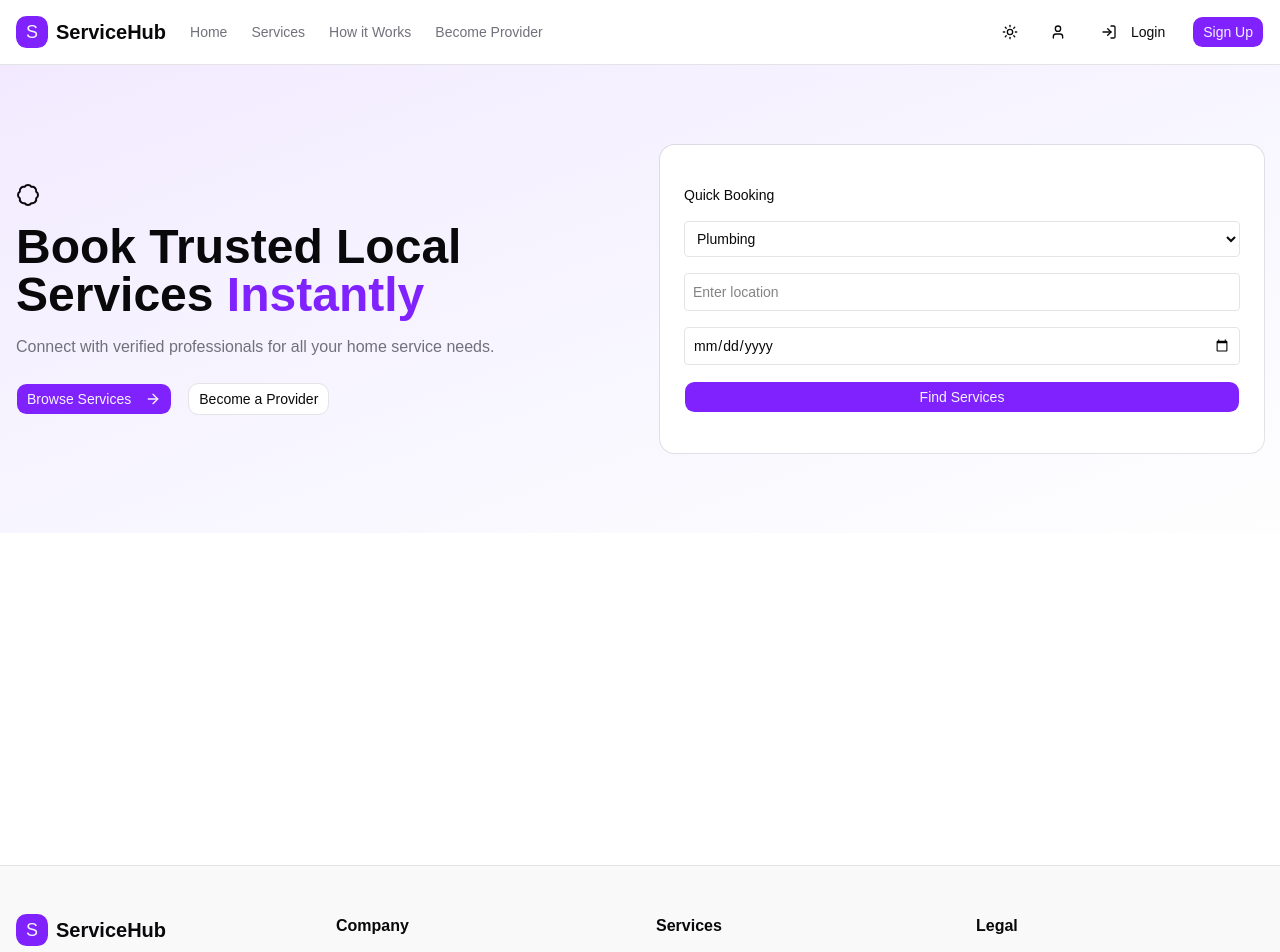
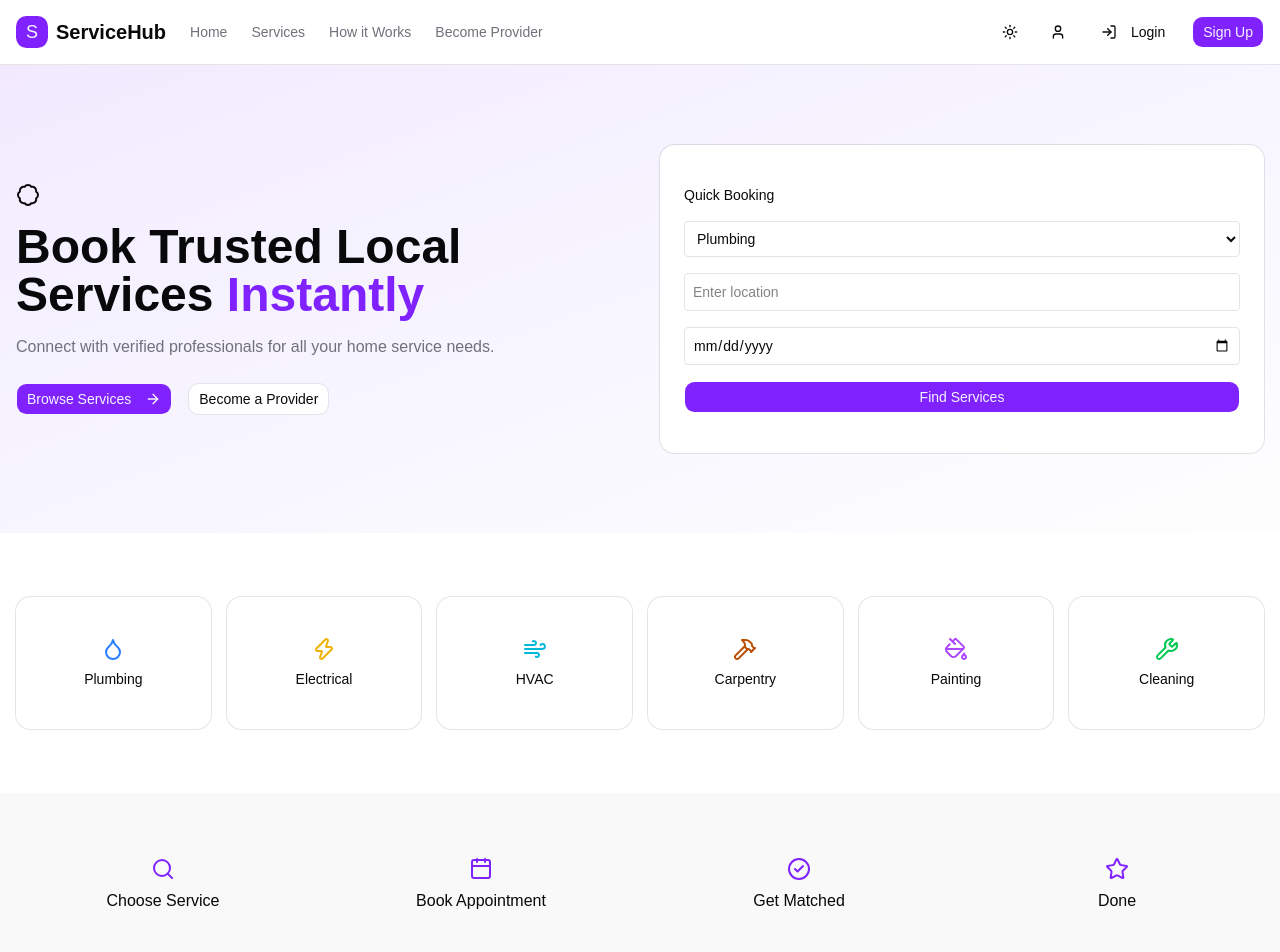
Before and after one commit to krishnaptl04/ServiceHub_Frontend, a React (Vite) app: page /home in a window 1280 px wide. Shown: the top 952 px of the page. Built offline with nearby package versions, Linux system fonts and the light colour scheme.

Commit message:
feat: add Categories and HowItsWorks components to Home page

```diff
--- /dev/null
+++ b/src/Features/Home/components/Categories.tsx
@@ -0,0 +1,56 @@
+import { Card, CardContent } from "@/components/ui/card"
+import { Droplet, Hammer, PaintBucket, Wind, Wrench, Zap } from "lucide-react"
+
+const Categories = () => {
+  return (
+    <div>
+      <section className="py-16">
+        <div className="container mx-auto grid grid-cols-2 gap-4 px-4 md:grid-cols-6">
+          <Card>
+            <CardContent className="p-6 text-center">
+              <Droplet className="mx-auto mb-2 text-blue-500" />
+              Plumbing
+            </CardContent>
+          </Card>
+
+          <Card>
+            <CardContent className="p-6 text-center">
+              <Zap className="mx-auto mb-2 text-yellow-500" />
+              Electrical
+            </CardContent>
+          </Card>
+
+          <Card>
+            <CardContent className="p-6 text-center">
+              <Wind className="mx-auto mb-2 text-cyan-500" />
+              HVAC
+            </CardContent>
+          </Card>
+
+          <Card>
+            <CardContent className="p-6 text-center">
+              <Hammer className="mx-auto mb-2 text-amber-700" />
+              Carpentry
+            </CardContent>
+          </Card>
+
+          <Card>
+            <CardContent className="p-6 text-center">
+              <PaintBucket className="mx-auto mb-2 text-purple-500" />
+              Painting
+            </CardContent>
+          </Card>
+
+          <Card>
+            <CardContent className="p-6 text-center">
+              <Wrench className="mx-auto mb-2 text-green-500" />
+              Cleaning
+            </CardContent>
+          </Card>
+        </div>
+      </section>
+    </div>
+  )
+}
+
+export default Categories
--- /dev/null
+++ b/src/Features/Home/components/HowItsWorks.tsx
@@ -0,0 +1,33 @@
+import { Calendar, CheckCircle2, Search, Star } from "lucide-react"
+
+const HowItsWorks = () => {
+  return (
+    <div>
+      <section className="bg-muted/50 py-16">
+        <div className="container mx-auto grid gap-6 px-4 text-center md:grid-cols-4">
+          <div>
+            <Search className="mx-auto mb-2 text-primary" />
+            <h4>Choose Service</h4>
+          </div>
+
+          <div>
+            <Calendar className="mx-auto mb-2 text-primary" />
+            <h4>Book Appointment</h4>
+          </div>
+
+          <div>
+            <CheckCircle2 className="mx-auto mb-2 text-primary" />
+            <h4>Get Matched</h4>
+          </div>
+
+          <div>
+            <Star className="mx-auto mb-2 text-primary" />
+            <h4>Done</h4>
+          </div>
+        </div>
+      </section>
+    </div>
+  )
+}
+
+export default HowItsWorks
--- a/src/Features/Home/pages/Home.tsx
+++ b/src/Features/Home/pages/Home.tsx
@@ -1,10 +1,14 @@
 import React from "react"
 import HeroSection from "../components/HeroSection"
+import Categories from "../components/Categories"
+import HowItsWorks from "../components/HowItsWorks"
 
 const Home = () => {
   return (
     <div>
       <HeroSection />
+      <Categories />
+      <HowItsWorks />
     </div>
   )
 }
```
